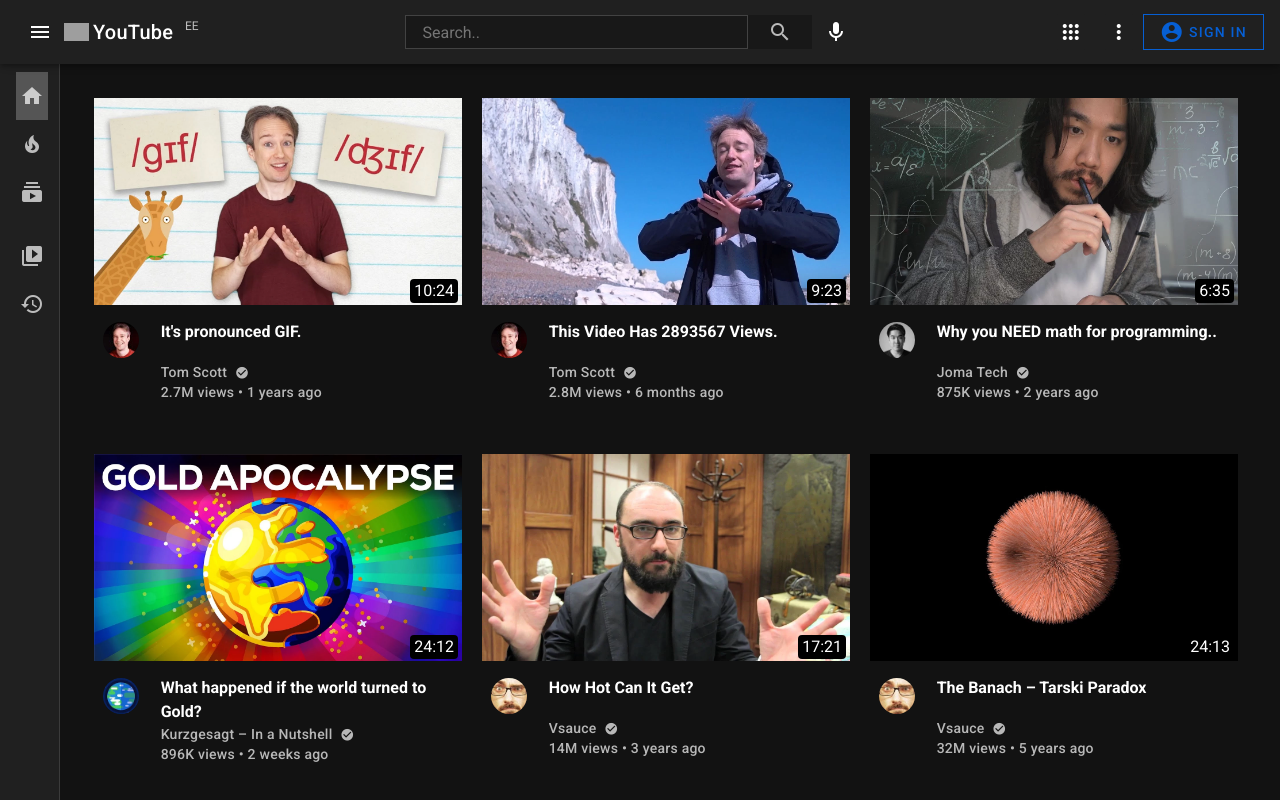
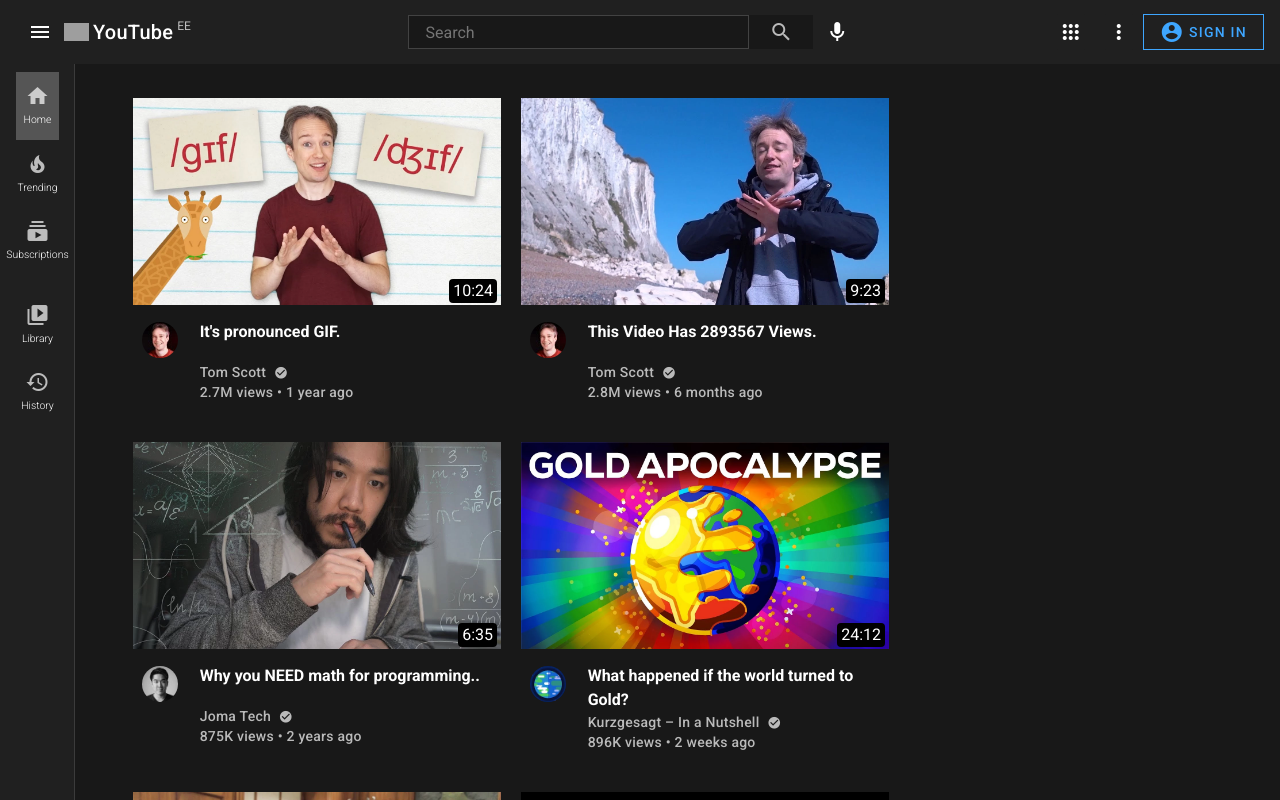
Before and after one commit to GeorgDV/youtube-clone, a Nuxt app in the folder youtube-front/: page / in a window 1280 px wide. Both pictures are taken after a click on the button 40 px from the left and 32 px from the top of the page. Shown: the top 800 px of the page. Built offline with nearby package versions, Linux system fonts and the light colour scheme; grey boxes are pictures that could not be loaded.

Commit message:
Update sidebar scrollbar styling, add titles on minimized bar, minor style updates

```diff
--- a/youtube-front/components/List.vue
+++ b/youtube-front/components/List.vue
@@ -3,6 +3,12 @@
     <v-list-item v-for="(item, i) in items" :key="i" :to="item.to" router exact>
       <v-list-item-action>
         <v-icon class="text--secondary">{{ item.icon }}</v-icon>
+        <span
+          v-if="displayTitleMinimized"
+          class="list-item__mini-title font-weight-light align-self-center"
+        >
+          {{ item.title }}
+        </span>
       </v-list-item-action>
       <v-list-item-content>
         <v-list-item-title class="list-item__text" v-text="item.title" />
@@ -19,6 +25,10 @@ export default {
       required: true,
       default: [],
     },
+    displayTitleMinimized: {
+      required: false,
+      default: false,
+    }
   },
 };
 </script>
@@ -27,4 +37,9 @@ export default {
 .list-item__text {
   font-size: 0.875rem;
 }
+
+.list-item__mini-title {
+  font-size: 0.65rem;
+  margin-top: 0.25rem;
+}
 </style>
--- a/youtube-front/components/VideoBox.vue
+++ b/youtube-front/components/VideoBox.vue
@@ -35,17 +35,17 @@
               <template v-slot:activator="{ on, attrs }">
                 <a
                   class="text--secondary font-weight-medium text-decoration-none"
-                  :href="'/' + source.channel"
+                  :href="'/' + source.channelName"
                   v-bind="attrs"
                   v-on="on"
                 >
-                  {{ source.channel }}
+                  {{ source.channelName }}
                   <v-icon class="ml-1 text--secondary font-weight-medium lighten-1" size="0.875rem">
                     mdi-check-circle
                   </v-icon>
                 </a>
               </template>
-              <span class="white--text font-weight-medium">{{ source.channel }}</span>
+              <span class="white--text font-weight-medium">{{ source.channelName }}</span>
             </v-tooltip>
             <br />
             <span class="text--secondary font-weight-medium">
@@ -79,9 +79,7 @@ export default {
 .container {
   margin: 0.125rem;
   padding: 1rem;
-  min-width: 24rem;
   max-width: 24rem;
-  min-height: 22rem;
   max-height: 22rem;
 }
 
--- a/youtube-front/layouts/default.vue
+++ b/youtube-front/layouts/default.vue
@@ -3,7 +3,7 @@
     <v-navigation-drawer
       color="primary"
       :mini-variant="isMiniVariant"
-      :mini-variant-width="60"
+      :mini-variant-width="75"
       :clipped="true"
       fixed
       app
@@ -11,6 +11,7 @@
       <list
         class="px-4"
         :items="sidebarItems.filter((link) => link.section === 'mainLinks')"
+        :display-title-minimized="isMiniVariant"
       ></list>
 
       <v-divider v-if="!isMiniVariant"></v-divider>
@@ -18,13 +19,14 @@
       <list
         class="px-4"
         :items="sidebarItems.filter((link) => link.section === 'personalLinks')"
+        :display-title-minimized="isMiniVariant"
       ></list>
 
       <span v-if="!isMiniVariant">
         <v-divider></v-divider>
         <div class="py-3 px-8">
           <p>Sign in to like videos, comment and subscribe.</p>
-          <v-btn outlined color="#065fd4" class="rounded-0">
+          <v-btn outlined color="outline" class="rounded-0">
             <v-icon class="mr-1"> mdi-account-circle </v-icon>
             Sign In
           </v-btn>
@@ -132,7 +134,13 @@
         </v-footer>
       </span>
     </v-navigation-drawer>
-    <v-app-bar color="primary" :clipped-left="true" fixed app>
+    <v-app-bar
+      class="elevation-0"
+      color="primary"
+      :clipped-left="true"
+      fixed
+      app
+    >
       <div class="mobile">
         <v-app-bar-nav-icon @click.stop="isMiniVariant = !isMiniVariant" />
         <a class="text-decoration-none white--text" href="/">
@@ -146,18 +154,18 @@
           </v-img>
         </a>
         <v-toolbar-title class="title ml-1" v-text="title" />
-        <sup class="text--secondary">EE</sup>
+        <sup class="text--secondary ml-1">EE</sup>
 
       </div>
       <v-spacer />
       <v-container>
         <v-row justify="center">
           <input
-            class="search-bar--input rounded-0"
+            class="search-bar--input text--primary rounded-0"
             :style="{ backgroundColor: isDarkTheme ? $vuetify.theme.themes.dark.secondary : $vuetify.theme.themes.light.primary,
                       borderColor: isDarkTheme ? $vuetify.theme.themes.dark.accent : $vuetify.theme.themes.light.accent}"
             type="text"
-            placeholder="Search.."
+            placeholder="Search"
           />
           <v-tooltip bottom>
             <template v-slot:activator="{ on, attrs }">
@@ -302,12 +310,12 @@
           </v-list-item>
         </v-list>
       </v-menu>
-      <v-btn outlined color="#065fd4" class="rounded-0">
+      <v-btn outlined color="outline" class="rounded-0">
         <v-icon class="mr-1"> mdi-account-circle </v-icon>
         Sign In
       </v-btn>
     </v-app-bar>
-    <v-main>
+    <v-main class="secondary">
       <v-container class="container">
         <nuxt />
       </v-container>
@@ -544,28 +552,29 @@ export default {
 </script>
 
 <style>
+.v-navigation-drawer__content {
+  overflow-y: hidden;
+}
+
+.v-navigation-drawer__content:hover {
+  overflow-y: visible;
+}
+
 ::-webkit-scrollbar {
   width: 8px;
 }
 
-::-webkit-scrollbar-track {
-  background: #8b8b8b;
-}
-
 ::-webkit-scrollbar-thumb {
-  background: rgb(107, 107, 107);
-}
-
-::-webkit-scrollbar-thumb:hover {
-  background: #555;
+   background: #969696b3;
 }
 
 .container {
   max-width: none;
+  padding-left: 1.5rem;
 }
 
 .title {
-  min-width: 5.75rem;
+  min-width: fit-content;
 }
 
 .search-bar--input {
--- a/youtube-front/nuxt.config.js
+++ b/youtube-front/nuxt.config.js
@@ -48,6 +48,7 @@ export default {
         dark: {
           primary: '#202020',
           secondary: '#181818',
+          outline: '#3ea6ff',
           accent: colors.grey.darken3,
           info: colors.teal.lighten1,
           warning: colors.amber.base,
@@ -57,6 +58,7 @@ export default {
         light: {
           primary: '#FFFFFF',
           secondary: '#F8F8F8',
+          outline: '#065fd4',
           accent: '#D3D3D3',
           error: '#FF5252',
           info: '#2196F3',
--- a/youtube-front/pages/index.vue
+++ b/youtube-front/pages/index.vue
@@ -17,16 +17,16 @@ export default {
         {
           id: 1,
           title: "It's pronounced GIF.",
-          channel: "Tom Scott",
+          channelName: "Tom Scott",
           channelId: 1,
           length: "10:24",
           views: "2.7M",
-          dateAdded: "1 years ago",
+          dateAdded: "1 year ago",
         },
         {
           id: 2,
           title: "This Video Has 2893567 Views.",
-          channel: "Tom Scott",
+          channelName: "Tom Scott",
           channelId: 1,
           length: "9:23",
           views: "2.8M",
@@ -35,7 +35,7 @@ export default {
         {
           id: 0,
           title: "Why you NEED math for programming..",
-          channel: "Joma Tech",
+          channelName: "Joma Tech",
           channelId: 0,
           length: "6:35",
           views: "875K",
@@ -44,7 +44,7 @@ export default {
         {
           id: 3,
           title: "What happened if the world turned to Gold?",
-          channel: "Kurzgesagt – In a Nutshell",
+          channelName: "Kurzgesagt – In a Nutshell",
           channelId: 6,
           length: "24:12",
           views: "896K",
@@ -53,7 +53,7 @@ export default {
         {
           id: 4,
           title: "How Hot Can It Get?",
-          channel: "Vsauce",
+          channelName: "Vsauce",
           channelId: 2,
           length: "17:21",
           views: "14M",
@@ -62,7 +62,7 @@ export default {
         {
           id: 5,
           title: "The Banach – Tarski Paradox",
-          channel: "Vsauce",
+          channelName: "Vsauce",
           channelId: 2,
           length: "24:13",
           views: "32M",
@@ -71,7 +71,7 @@ export default {
         {
           id: 7,
           title: "Why You Can Spot Bad Green Screen",
-          channel: "Tom Scott",
+          channelName: "Tom Scott",
           channelId: 1,
           length: "7:12",
           views: "4.3M",
@@ -80,7 +80,7 @@ export default {
         {
           id: 8,
           title: "Why Microsoft Word is the best IDE for programming",
-          channel: "Joma Tech",
+          channelName: "Joma Tech",
           channelId: 0,
           length: "9:25",
           views: "725K",
@@ -89,7 +89,7 @@ export default {
         {
           id: 9,
           title: "VSCode Tinder",
-          channel: "Ben Awad",
+          channelName: "Ben Awad",
           channelId: 5,
           length: "10:29",
           views: "546K",
@@ -98,7 +98,7 @@ export default {
         {
           id: 10,
           title: "ben awad bashing angular for 5 minutes straight",
-          channel: "TinyTuba",
+          channelName: "TinyTuba",
           channelId: 3,
           length: "5:12",
           views: "152K",
@@ -107,7 +107,7 @@ export default {
         {
           id: 11,
           title: 'Why Some "Remastered" Music Videos Look Awful',
-          channel: "Tom Scott",
+          channelName: "Tom Scott",
           channelId: 1,
           length: "9:54",
           views: "2.3M",
@@ -116,7 +116,7 @@ export default {
         {
           id: 12,
           title: "Ink Cartirdges Are A Scam",
-          channel: "AustinMcConnell ",
+          channelName: "AustinMcConnell ",
           channelId: 7,
           length: "12:52",
           views: "8.5M",
@@ -125,26 +125,26 @@ export default {
         {
           id: 13,
           title: "I Can't Show You How Pink This Pink Is",
-          channel: "Tom Scott",
+          channelName: "Tom Scott",
           channelId: 1,
           length: "6:51",
           views: "7.5M",
-          dateAdded: "3 year ago",
+          dateAdded: "3 years ago",
         },
         {
           id: 14,
           title:
             "What's The Longest Word You Can Write With Seven-Segment Displays?",
-          channel: "Tom Scott",
+          channelName: "Tom Scott",
           channelId: 1,
           length: "8:55",
           views: "2.8M",
-          dateAdded: "3 year ago",
+          dateAdded: "3 years ago",
         },
         {
           id: 6,
           title: "The Museum of Failure",
-          channel: "Tom Scott",
+          channelName: "Tom Scott",
           channelId: 1,
           length: "2:23",
           views: "1.7M",
@@ -153,7 +153,7 @@ export default {
         {
           id: 15,
           title: "Why Dark Video Is A Terrible Blocky Mess",
-          channel: "Tom Scott",
+          channelName: "Tom Scott",
           channelId: 1,
           length: "6:15",
           views: "2.8M",
@@ -162,7 +162,7 @@ export default {
         {
           id: 16,
           title: "So You've Learned To Teleport",
-          channel: "Tom Scott",
+          channelName: "Tom Scott",
           channelId: 1,
           length: "3:55",
           views: "2.9M",
@@ -171,7 +171,7 @@ export default {
         {
           id: 17,
           title: "Elia: The World's Most Frustrating Work of Art",
-          channel: "Tom Scott",
+          channelName: "Tom Scott",
           channelId: 1,
           length: "2:31",
           views: "2.8M",
@@ -180,7 +180,7 @@ export default {
         {
           id: 18,
           title: "The Brachistochrone",
-          channel: "Vsauce",
+          channelName: "Vsauce",
           channelId: 2,
           length: "25:56",
           views: "14M",
@@ -189,7 +189,7 @@ export default {
         {
           id: 19,
           title: "If American Psycho were about Programmers",
-          channel: "Joma Tech",
+          channelName: "Joma Tech",
           channelId: 0,
           length: "3:41",
           views: "1.2M",
```
